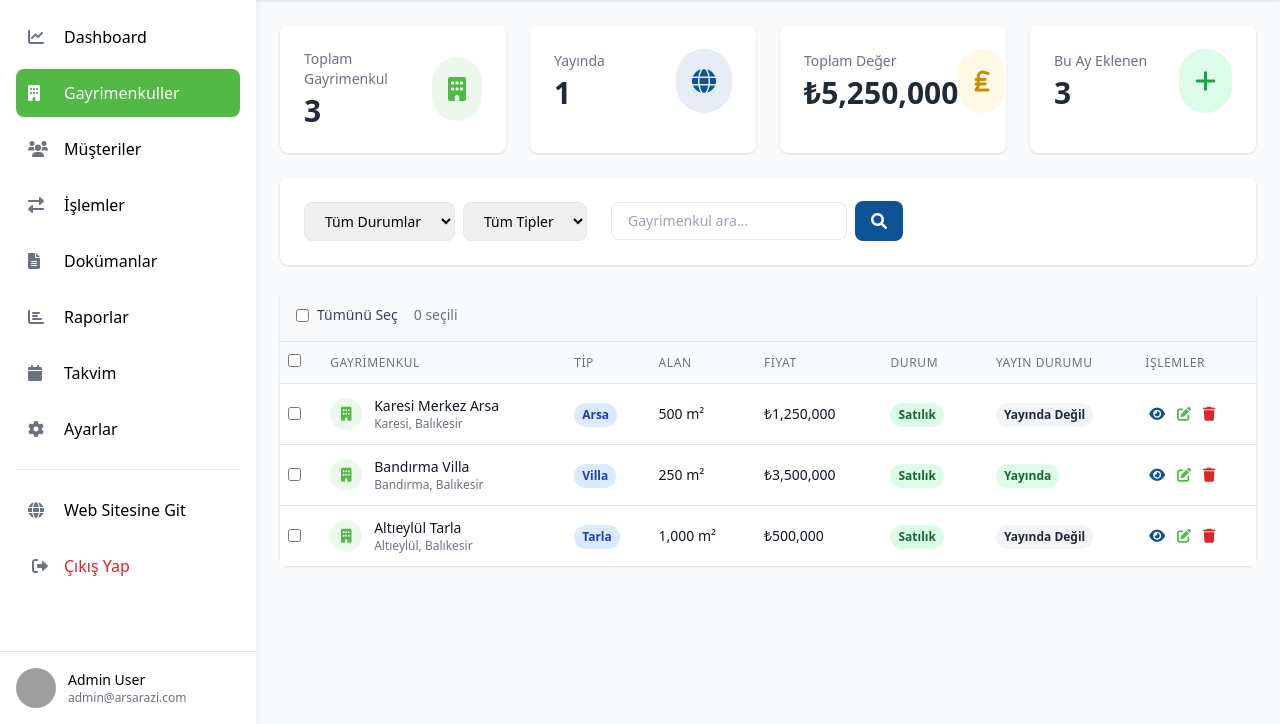
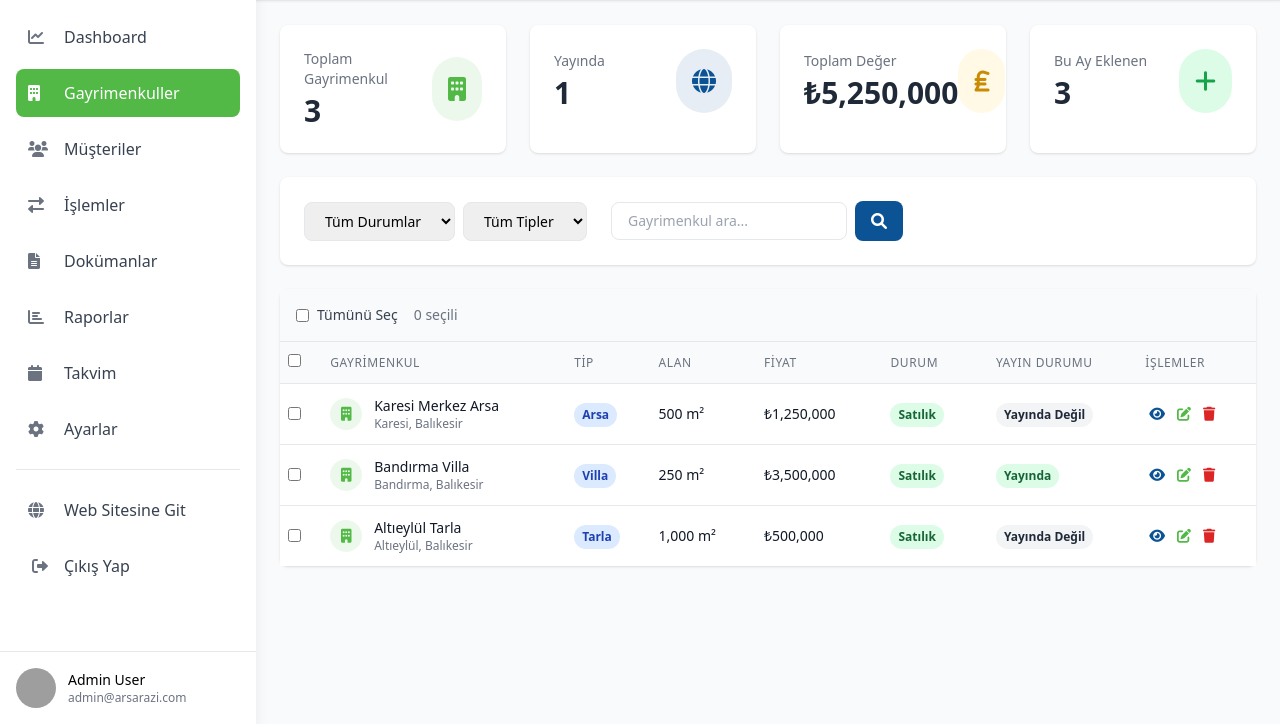
Before and after one commit to gelevun/arsarazi, a website: page crm-properties.html in a window 1280 px wide. Shown: the part 76-800 px from the top of the page. Drawn offline with nearby package versions, Linux system fonts and the light colour scheme; no server answers; sample sign-in values are in the browser's storage; grey boxes are pictures that could not be loaded.

Commit message:
CRM sidebar CSS'ine güçlü override kuralları eklendi

```diff
--- a/css/crm-sidebar.css
+++ b/css/crm-sidebar.css
@@ -36,6 +36,20 @@
     color: white !important;
 }
 
+/* Force override for non-active items */
+.sidebar-item:not(.active) {
+    background-color: transparent !important;
+    color: #374151 !important;
+}
+
+.sidebar-item:not(.active) i {
+    color: #6B7280 !important;
+}
+
+.sidebar-item:not(.active) span {
+    color: #374151 !important;
+}
+
 /* Responsive */
 @media (max-width: 768px) {
     .sidebar {
```
